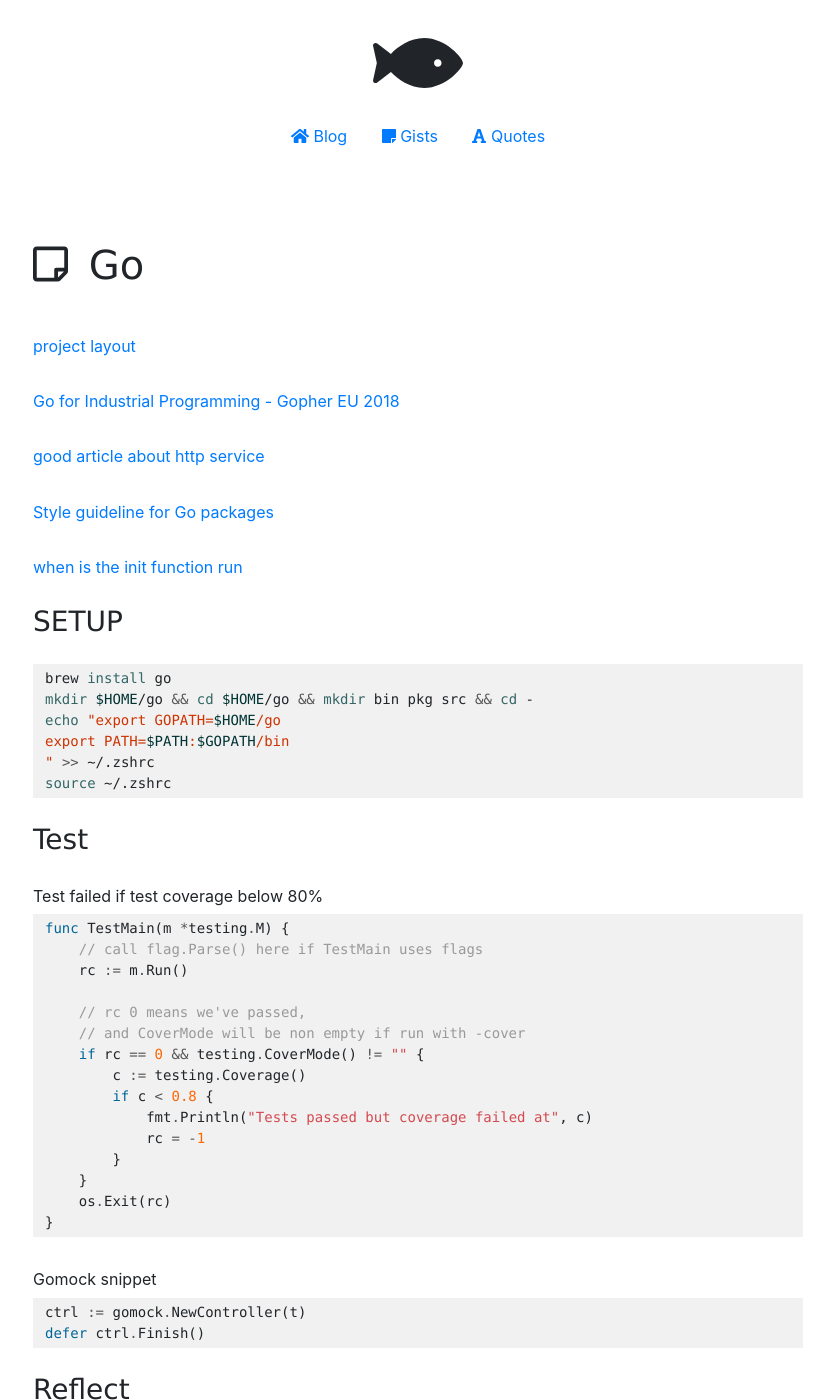
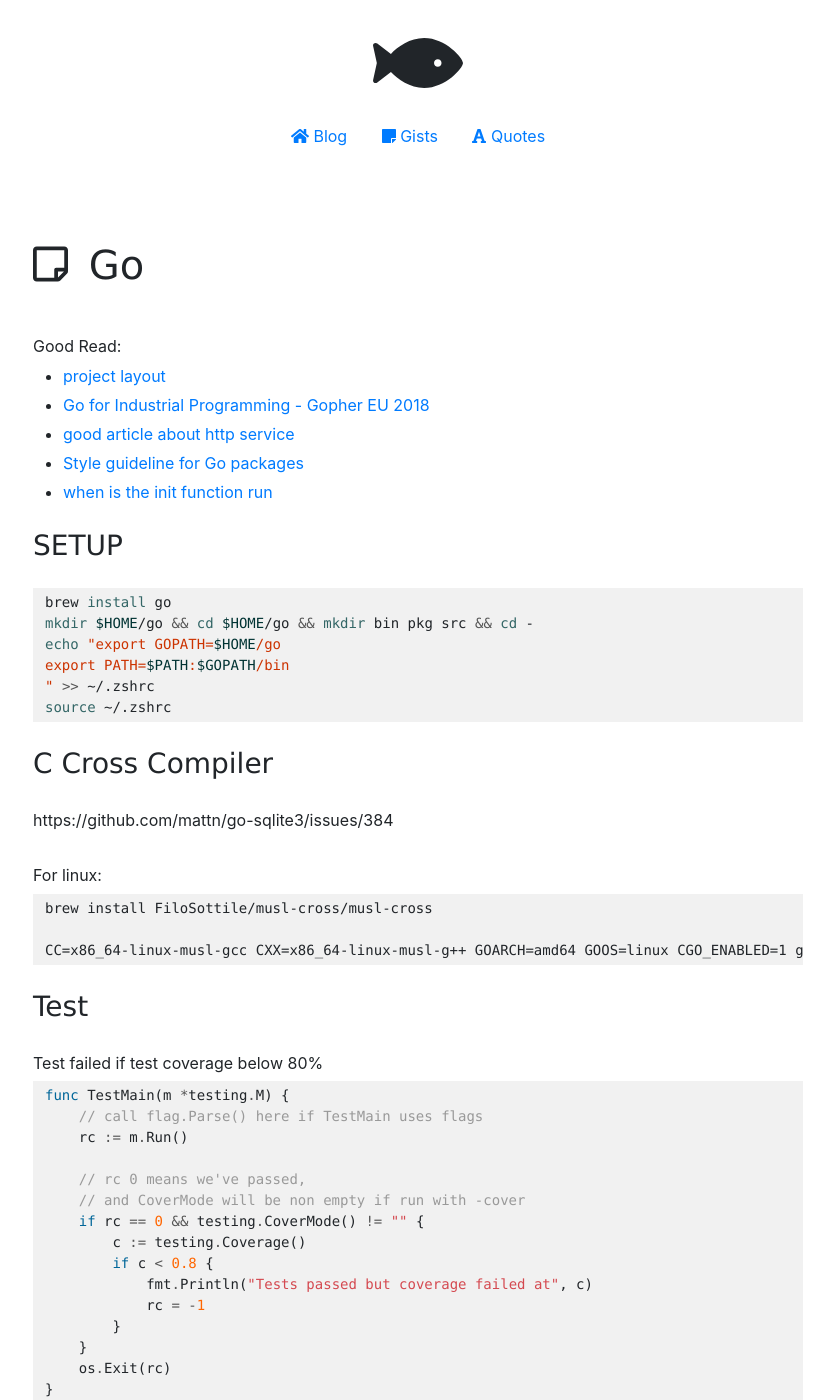
Before and after one commit to imantung/imantung.github.io, a Jekyll site: the page built from gist/go.md, in a window 1280 px wide and 1400 px high. Shown: the whole window, without its empty margins (222-1056 px from the left). Built offline with Jekyll 4.4.1, drawn with Linux system fonts in a browser that asks for light colours.

Commit message:
update content

````diff
--- a/gist/go.md
+++ b/gist/go.md
@@ -3,16 +3,12 @@ layout: gist
 title: Go
 ---
 
-[project layout](https://github.com/golang-standards/project-layout/blob/master/README.md)
-
-[Go for Industrial Programming - Gopher EU 2018](https://peter.bourgon.org/go-for-industrial-programming/)
-
-[good article about http service](https://medium.com/statuscode/how-i-write-go-http-services-after-seven-years-37c208122831)
-
-[Style guideline for Go packages](https://rakyll.org/style-packages/)
-
-[when is the init function run](https://stackoverflow.com/questions/24790175/when-is-the-init-function-run)
-
+Good Read:
+- [project layout](https://github.com/golang-standards/project-layout/blob/master/README.md)
+- [Go for Industrial Programming - Gopher EU 2018](https://peter.bourgon.org/go-for-industrial-programming/)
+- [good article about http service](https://medium.com/statuscode/how-i-write-go-http-services-after-seven-years-37c208122831)
+- [Style guideline for Go packages](https://rakyll.org/style-packages/)
+- [when is the init function run](https://stackoverflow.com/questions/24790175/when-is-the-init-function-run)
 
 ### SETUP
 
@@ -23,6 +19,17 @@ echo "export GOPATH=$HOME/go
 export PATH=$PATH:$GOPATH/bin
 " >> ~/.zshrc
 source ~/.zshrc
+```
+
+### C Cross Compiler
+
+https://github.com/mattn/go-sqlite3/issues/384
+
+For linux:
+```
+brew install FiloSottile/musl-cross/musl-cross
+
+CC=x86_64-linux-musl-gcc CXX=x86_64-linux-musl-g++ GOARCH=amd64 GOOS=linux CGO_ENABLED=1 go build -ldflags "-linkmode external -extldflags -static"
 ```
 
 
````
Also changed, not shown: gist/gcp.md (added, +23 -0 lines), gist/microservices.md (+15 -10 lines), gist/mysql.md (+6 -1 lines), gist/regex-cheatsheet.md (added, +6 -0 lines), gist/ruby-regex.md (renamed from gist/regex-ruby.md, +1 -1 lines).
